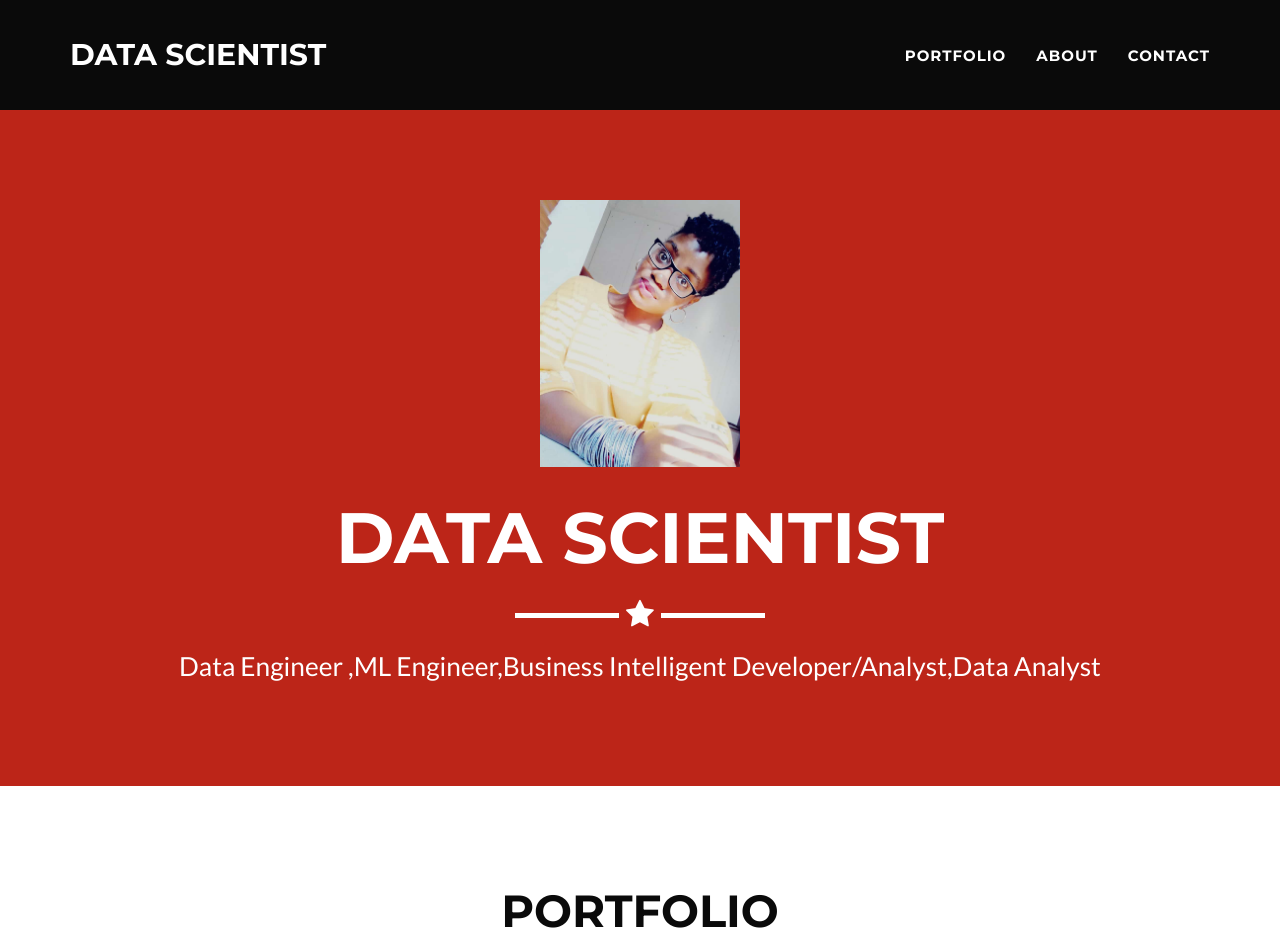
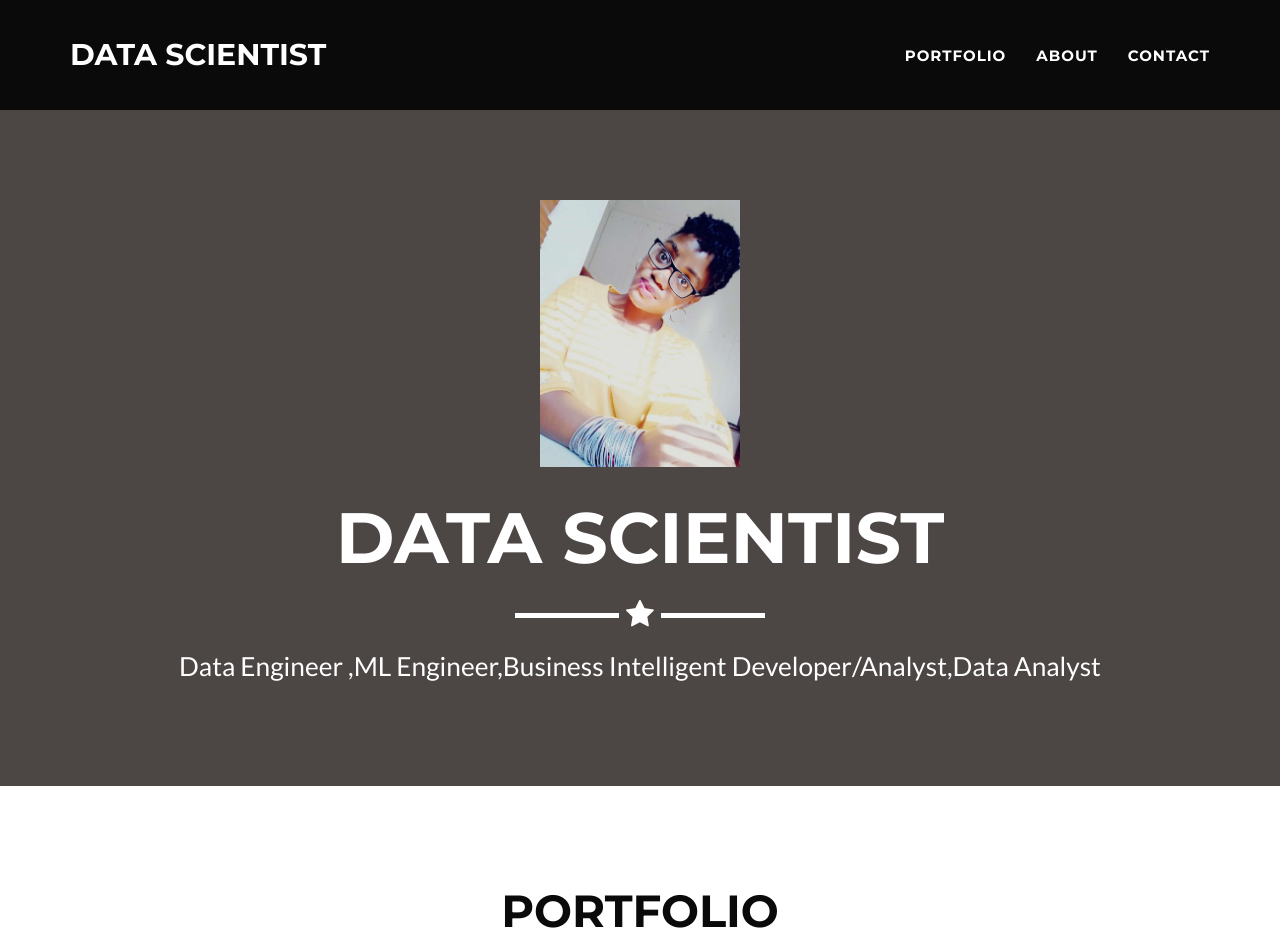
Before and after one commit to ElelwaniTshikovhi/ElelwaniTshikovhi.github.io, a Jekyll site: the page built from _posts/2014-07-18-project-1.markdown, in a window 1280 px wide and 1400 px high. Shown: the top 944 px of the window. Built offline with Jekyll 4.4.1, drawn with Linux system fonts in a browser that asks for light colours.

Commit message:
Update _config.yml

```diff
--- a/_config.yml
+++ b/_config.yml
@@ -28,8 +28,8 @@ disqus_shortname: myshortname
 
 # Color settings (hex-codes without the leading hash-tag)
 color:
-  primary: 		bc2518  #78180f
-  primary-rgb: "0, 0, 0" #"120, 24, 15"
+  primary: 		4c4645  #746b69
+  primary-rgb: "	76, 70, 69" #"116, 107, 105"
   secondary:  0a0a0a #040225
   secondary-dark: ececec 	#0a0a0a
 
```
